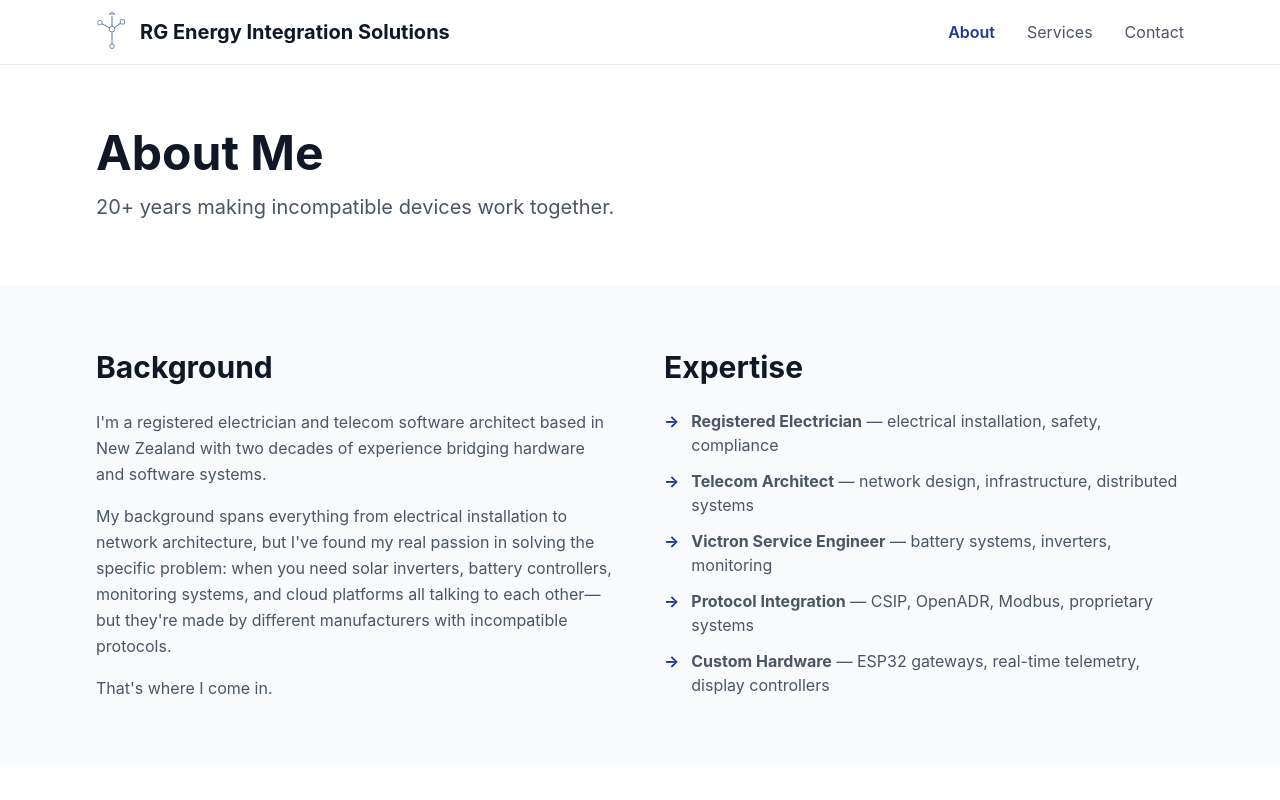
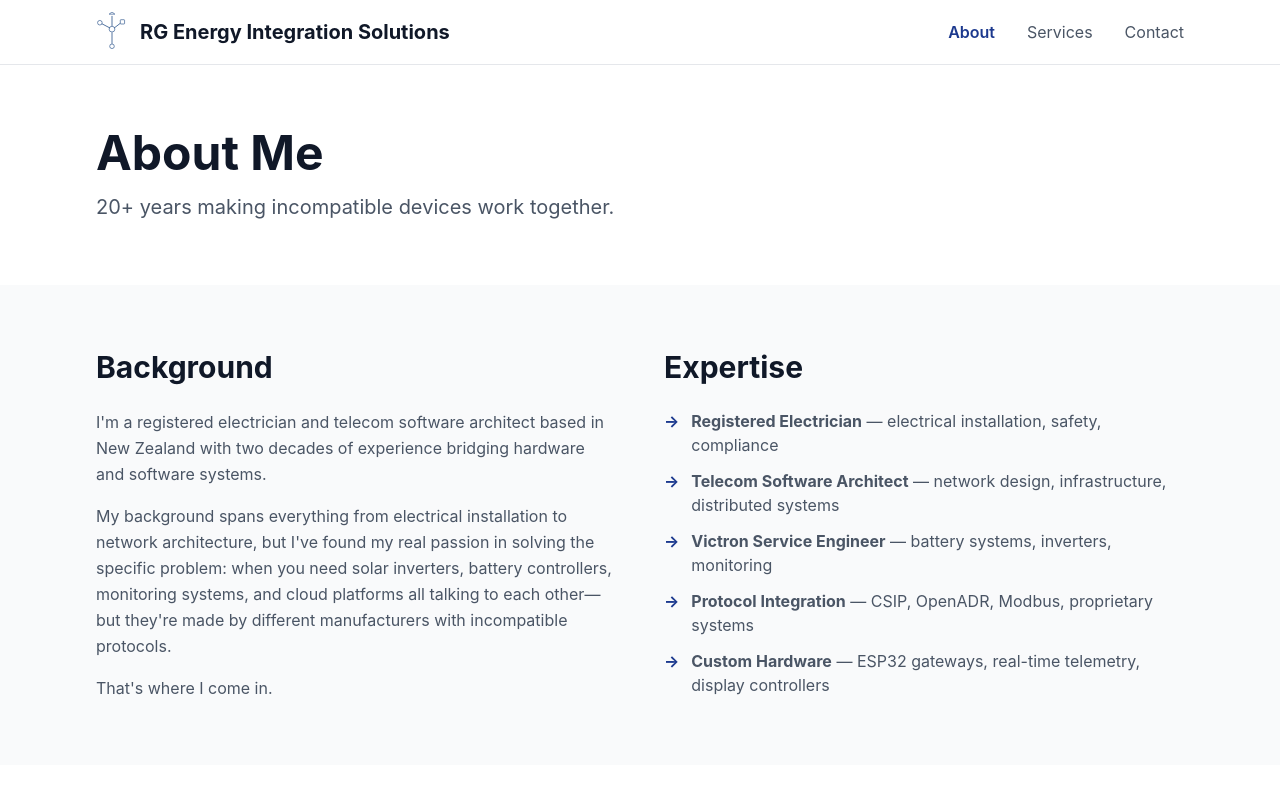
Before and after one commit to rginnz/nextjs-boilerplate, a Next.js app: page /about in a window 1280 px wide. Shown: the top 800 px of the page. Built offline with nearby package versions, Linux system fonts and the light colour scheme.

Commit message:
Telecom Software Architect everywhere

```diff
--- a/app/about/page.tsx
+++ b/app/about/page.tsx
@@ -59,7 +59,7 @@ export default function About() {
                 </li>
                 <li className="flex items-start">
                   <span className="text-blue-900 font-bold mr-3">→</span>
-                  <span className="text-gray-600"><strong>Telecom Architect</strong> — network design, infrastructure, distributed systems</span>
+                  <span className="text-gray-600"><strong>Telecom Software Architect</strong> — network design, infrastructure, distributed systems</span>
                 </li>
                 <li className="flex items-start">
                   <span className="text-blue-900 font-bold mr-3">→</span>
```
